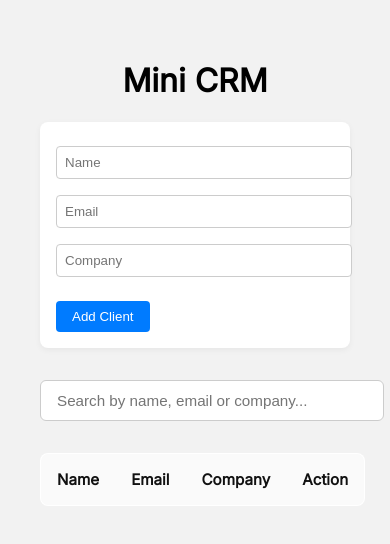
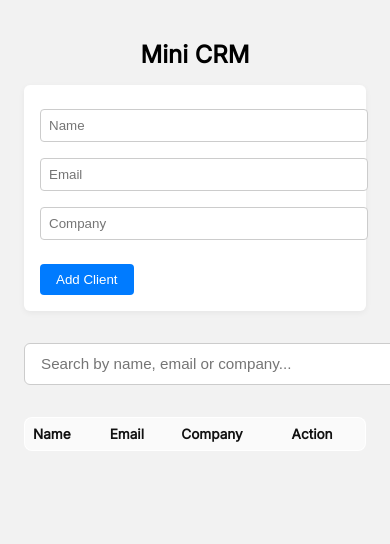
Before and after one commit to An-im/mini-crm, a plain HTML site: page index.html in a window 390 px wide. Drawn offline with Linux system fonts and the light colour scheme.

Commit message:
Add responsive styles for mobile

```diff
--- a/style.css
+++ b/style.css
@@ -15,8 +15,6 @@ form {
   border-radius: 8px;
   box-shadow: 0 2px 6px rgba(0, 0, 0, 0.05);
 }
-
-
 input {
   margin: 0.5rem 0;
   padding: 0.5rem;
@@ -94,3 +92,32 @@ th {
   border-radius: 6px;
   outline-color: #007BFF;
 }
+
+@media (max-width: 600px) {
+  body {
+    padding: 1rem;
+  }
+
+  form {
+    padding: 1rem;
+    border-radius: 6px;
+  }
+
+  th, td {
+    padding: 0.5rem;
+    font-size: 0.85rem;
+  }
+
+  .delete-btn {
+    padding: 0.3rem 0.6rem;
+    font-size: 0.8rem;
+  }
+
+  h1 {
+    font-size: 1.5rem;
+  }
+
+  table {
+    font-size: 0.9rem;
+  }
+}
```
